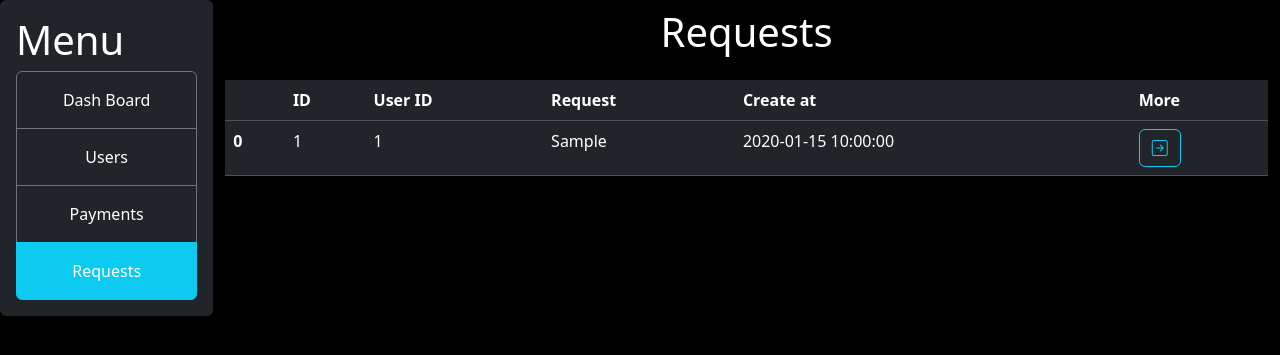
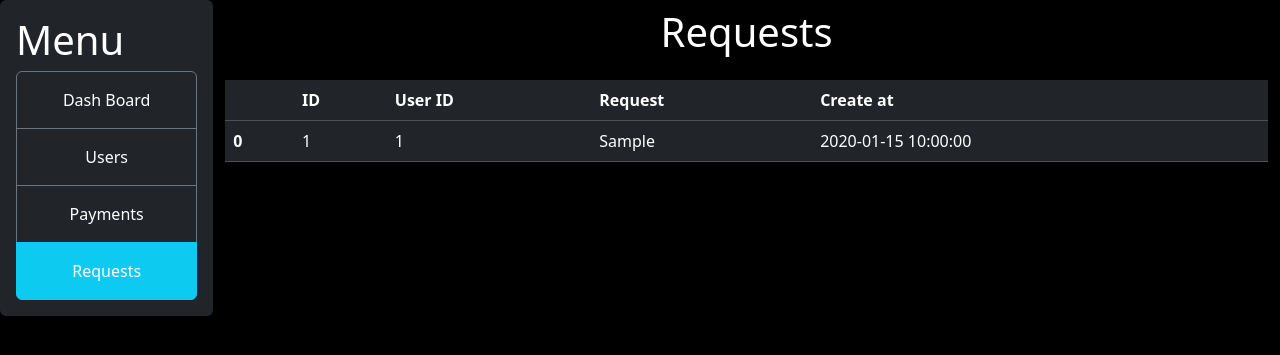
Before and after one commit to Qetzal-22/AvitoTextBot, a FastAPI app: page /requests/ in a window 1280 px wide. Shown: the top 355 px of the page. Run offline with FastAPI, Linux system fonts and the light colour scheme; tables that the repository leaves empty hold one stand-in row (values such as "Sample post"); parts of the project's set-up code (start-up, migrations or seed data) failed here and were passed over.

Commit message:
refactor(templates): remove column More

```diff
--- a/app/api/templates/requests.html
+++ b/app/api/templates/requests.html
@@ -35,7 +35,6 @@
                     <th scope="col">User ID</th>
                     <th scope="col">Request</th>
                     <th scope="col">Create at</th>
-                    <th scope="col">More</th>
                 </tr>
                 </thead>
                 <tbody>
@@ -47,8 +46,6 @@
                     <td>{{ request.user_id }}</td>
                     <td>{{ request.request }}</td>
                     <td>{{ request.create_at }}</td>
-                    <td><a href="/request/{{ request.id }}" type="button" class="btn btn-outline-info"><i
-                            class="bi bi-arrow-right-square"></i></a></td>
                 </tr>
                 {% endfor %}
 
```
